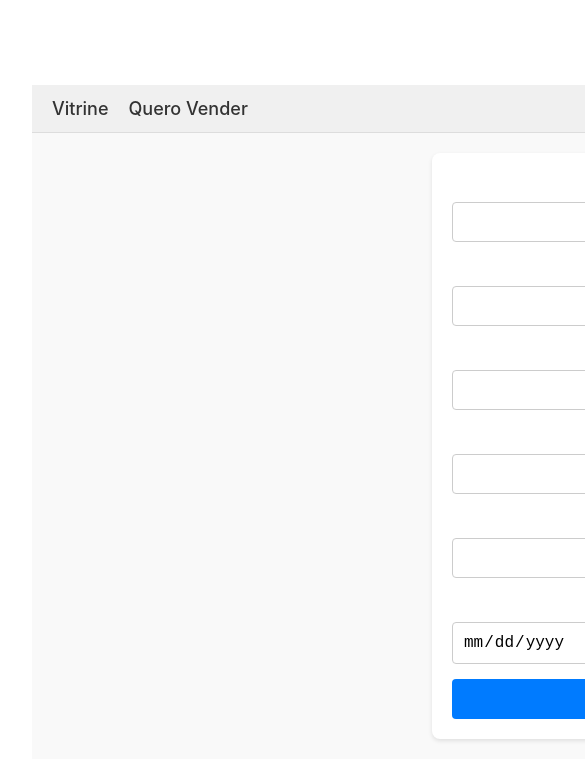
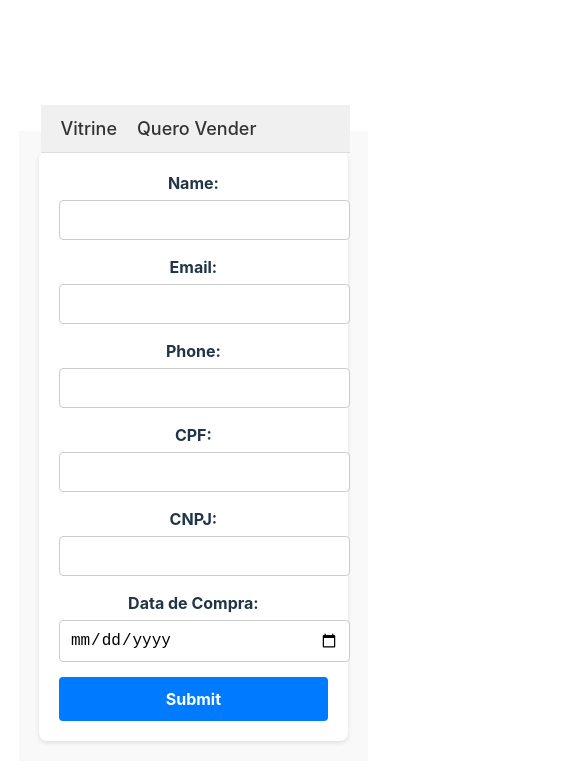
Before and after one commit to valmyrtavares/dragon.io, a React (Vite) app: page /register in a window 390 px wide. Shown: the top 782 px of the page, 585 px wide, since content can reach past the window. Built offline with nearby package versions, Linux system fonts and the light colour scheme.

Commit message:
cpf field and customer form adpted to the mobile version

```diff
--- a/src/assets/style/ConfirmMessage.module.scss
+++ b/src/assets/style/ConfirmMessage.module.scss
@@ -49,6 +49,12 @@
                 border: 1px solid #ccc;
                 border-radius: 5px;
             }
+            @media (max-width: 650px) {
+                input {
+                        width: 80%;
+                        font-size:16px
+                    }
+            }
 
             a {
                 text-align: center;
@@ -60,7 +66,7 @@
             .register{
                 cursor: pointer;
                 color: blue;
-                text-decoration: underline;
+                text-decoration: none;
                 font-size: 20px;
             }
         }
--- a/src/assets/style/CreateCustomer.module.scss
+++ b/src/assets/style/CreateCustomer.module.scss
@@ -1,3 +1,23 @@
+@media (max-width: 650px) {
+    .container {
+        width: 100% !important;
+        margin:-7%;
+        .form {
+            max-width: 100%;
+            padding: 15px;
+            .inputContainer {
+                input {
+                    font-size: 14px;
+                }
+                button {
+                    font-size: 14px;
+                    padding: 8px 12px;
+                }
+            }
+        }
+    }
+}
+
 .container {
     display: flex;
     justify-content: center;
@@ -5,8 +25,6 @@
     padding: 20px;
     background-color: #f9f9f9;
     width:1300px;
-}
-
     .form {
         display: flex;
         flex-direction: column;
@@ -16,26 +34,20 @@
         padding: 20px;
         border-radius: 8px;
         box-shadow: 0 2px 4px rgba(0, 0, 0, 0.1);
-}
-
         .inputContainer {
             margin-bottom: 15px;
-}
-
-.inputContainer label {
+            label {
                display: block;
                margin-bottom: 5px;
                font-weight: bold;
             }
-
-.inputContainer input {
+            input {
                width: 100%;
                padding: 10px;
                border: 1px solid #ccc;
                border-radius: 4px;
                font-size: 16px;
             }
-
             button {
                 padding: 10px 15px;
                 background-color: #007bff;
@@ -45,7 +57,9 @@ button {
                 cursor: pointer;
                 font-size: 16px;
             }
-
             button:hover {
                 background-color: #0056b3;
             }
+        }
+    }
+}
```
Lines whose indentation alone changed are shown as unchanged.
